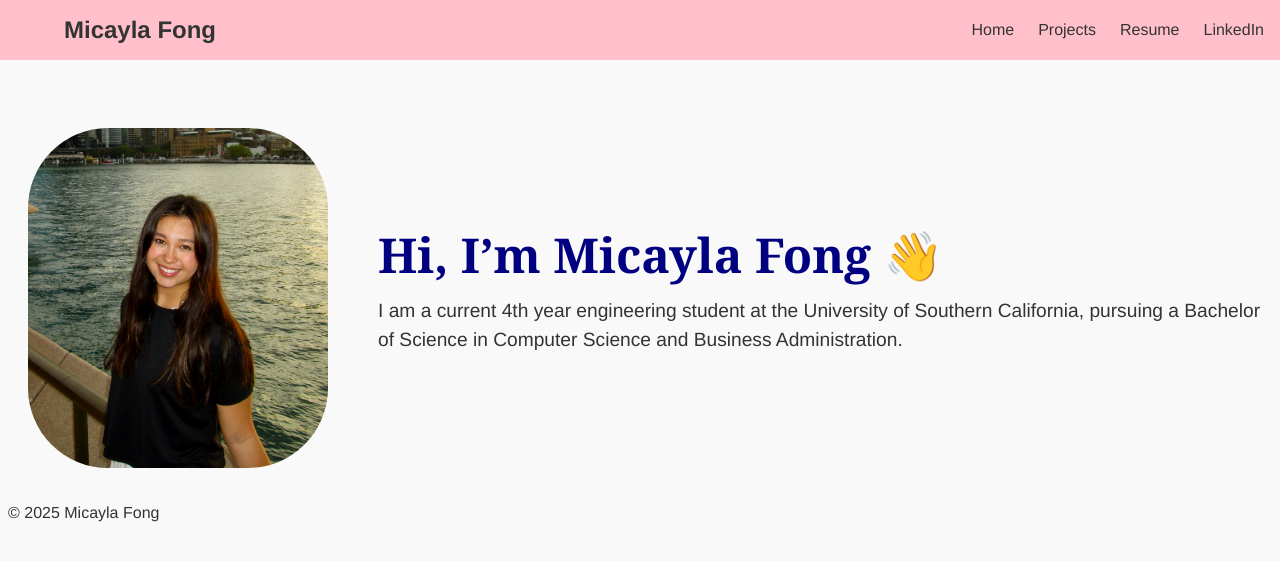
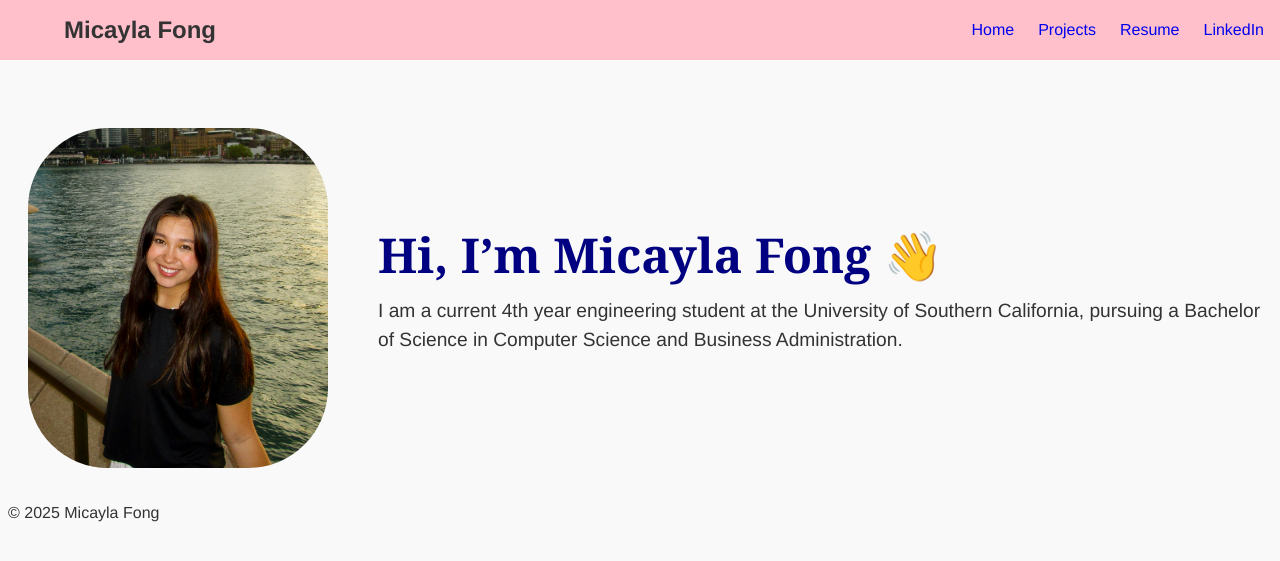
Before and after one commit to mdfong35/mdfong35.github.io, a Jekyll site: the page built from index.md, in a window 1280 px wide. Shown: the top 561 px of the page. Built offline with Jekyll 4.4.1, drawn with Linux system fonts in a browser that asks for light colours.

Commit message:
Update style.css

```diff
--- a/assets/style.css
+++ b/assets/style.css
@@ -26,7 +26,7 @@ body {
 .site-title {
   font-size: 1.5rem;
   font-weight: bold;
-  color: #333;
+  color: navyblue;
 }
 
 .nav-links {
@@ -36,7 +36,7 @@ body {
 }
 
 .nav-links a {
-  color: #333;
+  color: navyblue;
   text-decoration: none;
   transition: color 0.3s ease;
 }
```
